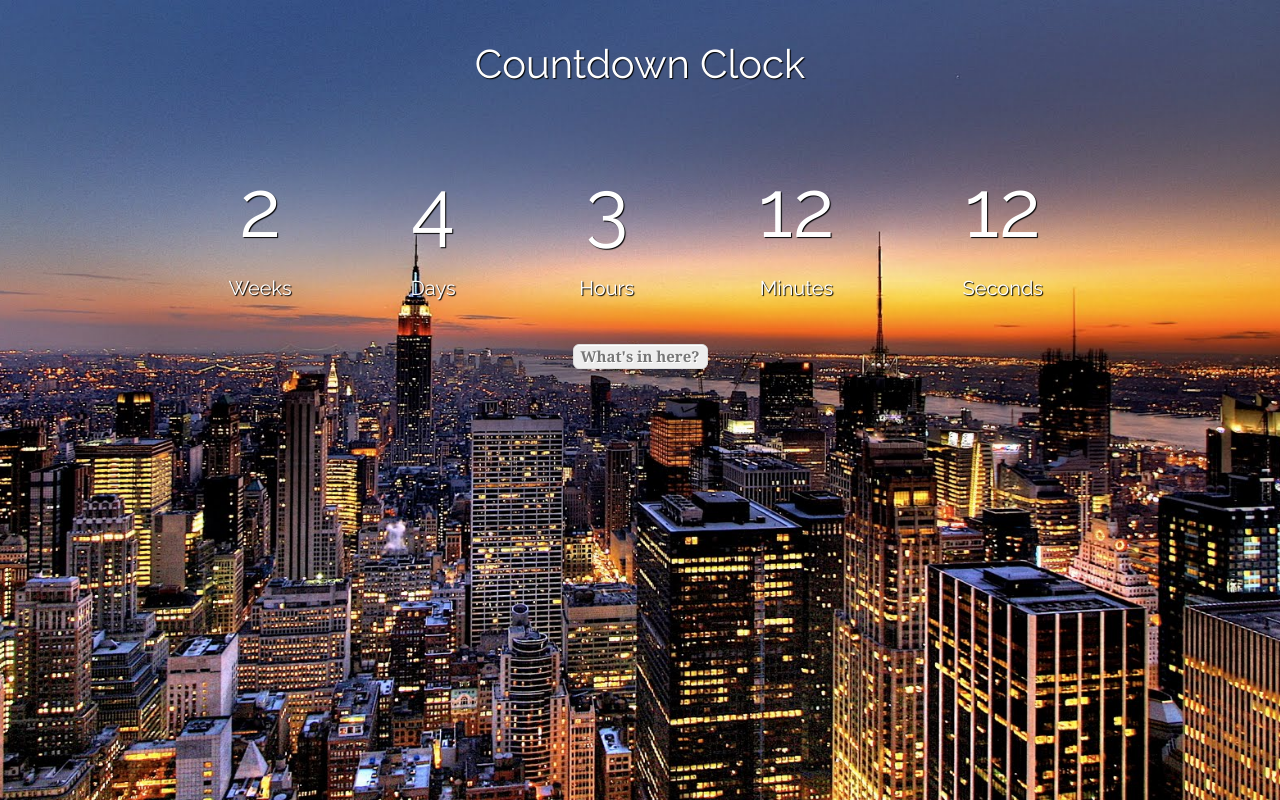
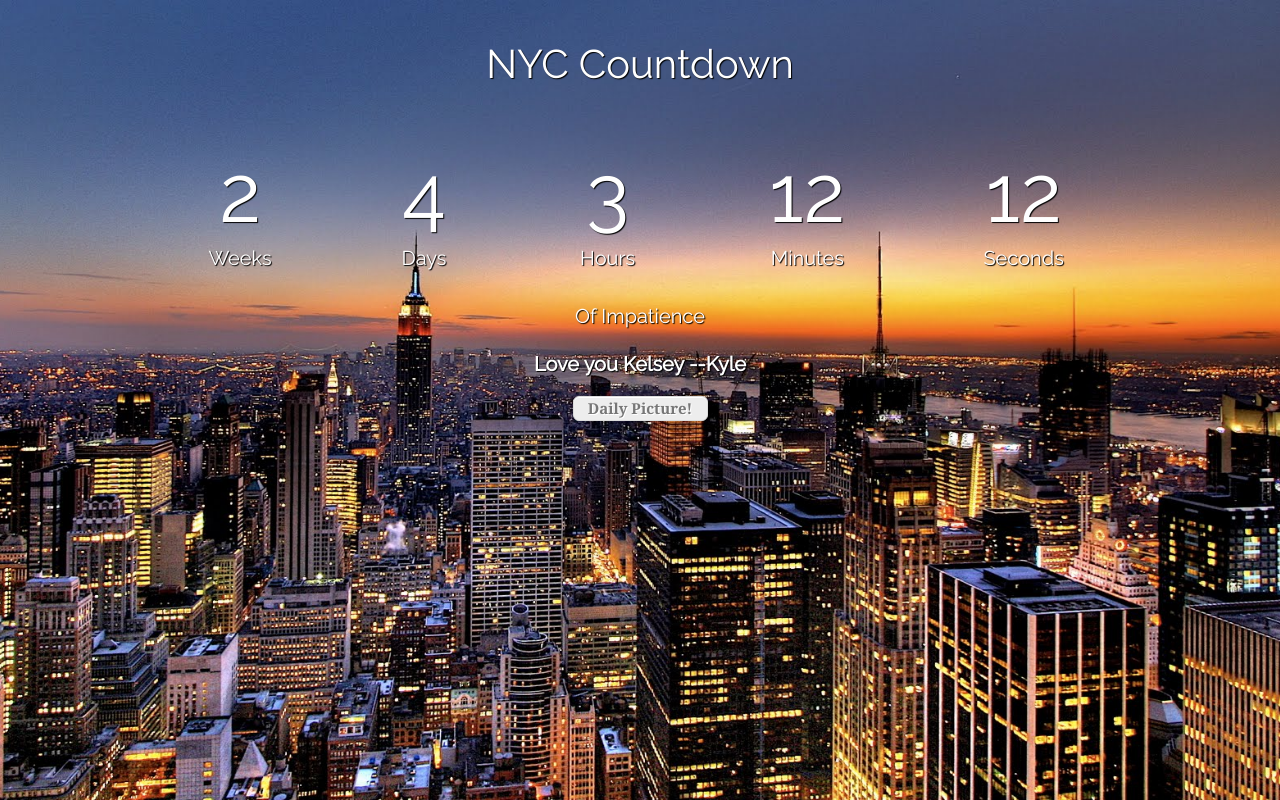
Before and after one commit to DANIELEGBETABI/WebsiteCountdownTimer, a plain HTML site: page index.html in a window 1280 px wide. Drawn offline with nearby package versions, Linux system fonts and the light colour scheme.

Commit message:
cleaned up css and html files. Added new text

```diff
--- a/css/style.css
+++ b/css/style.css
@@ -17,32 +17,35 @@ h1{
   margin: 40px 0px 20px;
 }
 
+p{
+	color: #fff;
+	font-size: 20px;
+	text-shadow: 1px 1px 1px #000;
+	text
+}
+
 #clockdiv{
-	height: 100%;
-  width: 100%;
-  left: 0;
-  top: 0;
-  overflow: hidden;
+
 	color: #fff;
-	display: inline-block;
-	font-weight: 200;
 	text-align: center;
 	font-size: 80px;
 	text-shadow: 1px 1px 1px #000;
-	'Josefin Slab', serif
+
 }
 
 #clockdiv > div{
-	position: static;
-	padding: .5em;
-	border-radius: 3px;
 
+	padding-top: 30px;
+	padding-right: 50px;
+	padding-left: 50px;
 	display: inline-block;
 }
 
 #clockdiv div > span{
 
-	padding: 15px;
+	padding-top: 10px;
+	padding-right: 10px;
+	padding-left: 10px;
 	border-radius: 3px;
 	display: inline-block;
 
@@ -92,6 +95,9 @@ h1{
 	top:1px;
 }
 
+
+
+
 @media only screen and (max-width: 700px) {
 	html{
 		height:100%;
@@ -105,9 +111,20 @@ h1{
 		text-shadow: 1px 1px 1px #000;
 	}
 
+	p{
+		font-size: 20px;
+	}
+
 	#clockdiv{
 		font-size: 40px;
 		text-shadow: 1px 1px 1px #000;
+
+	}
+
+	#clockdiv > div{
+		padding-top: 10px;
+		padding-left: 20px;
+		padding-right: 20px;
 
 	}
 
--- a/index.html
+++ b/index.html
@@ -1,6 +1,7 @@
 <!DOCTYPE html>
 <html>
 <head>
+
   <meta charset="UTF-8">
   <title>NYC Timer!</title>
 
@@ -13,16 +14,18 @@
   <link rel="stylesheet" href="fancybox/source/jquery.fancybox.css" type="text/css" media="screen" />
   <script type="text/javascript" src="fancybox/source/jquery.fancybox.pack.js"></script>
 
-  <link rel="stylesheet" href="css/style.css">
+  <link rel="stylesheet" href="css/style.css?v=1.0">
   <link rel="stylesheet" type="text/css" media="only screen and (max-width: 500px)" href="/css/style.css" />
   <meta name="viewport" content="width=device-width" />
+
 </head>
 
 <body>
 
   <script type "text/javascript" src="js/lightbox.js"></script>
 
-  <h1>Countdown Clock</h1>
+  <h1>NYC Countdown</h1>
+
   <div id="clockdiv">
 
     <div class>
@@ -49,11 +52,15 @@
       <span class="seconds"></span>
       <div class="smalltext" id="second">Seconds</div>
     </div>
+
   </div>
+
+  <p>Of Impatience<br><br><b>Love you Kelsey --Kyle</b></p>
+
 
   <script src="js/timer.js"></script>
 
-    <a class="fancybox" id="img"><button type="button" class="btn" id='button'>What's in here?</button></a>
+  <a class="fancybox" id="img"><button type="button" class="btn" id='button'>Daily Picture!</button></a>
 
   <script type="text/javascript">
     document.getElementById("button").onclick = function() {
```
Lines whose indentation alone changed are shown as unchanged.
